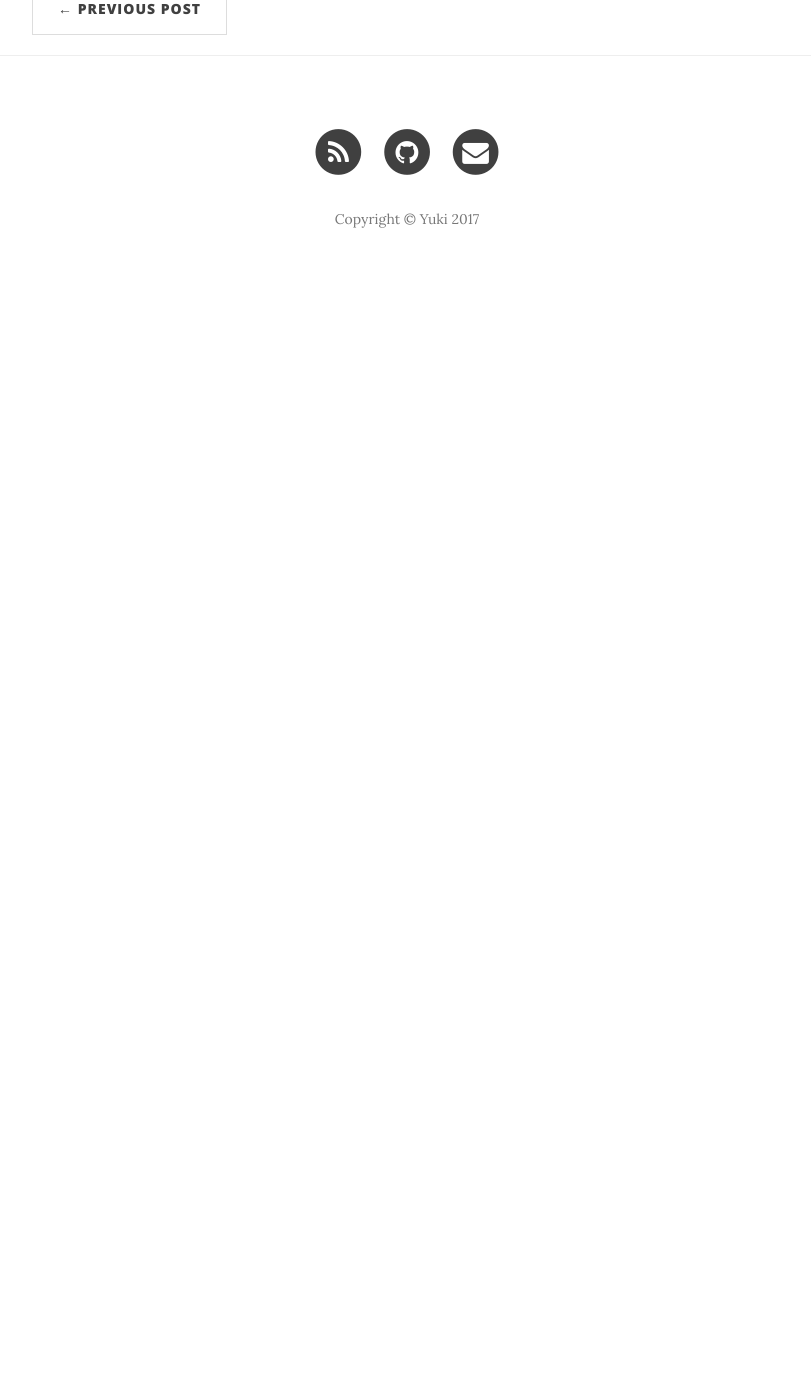
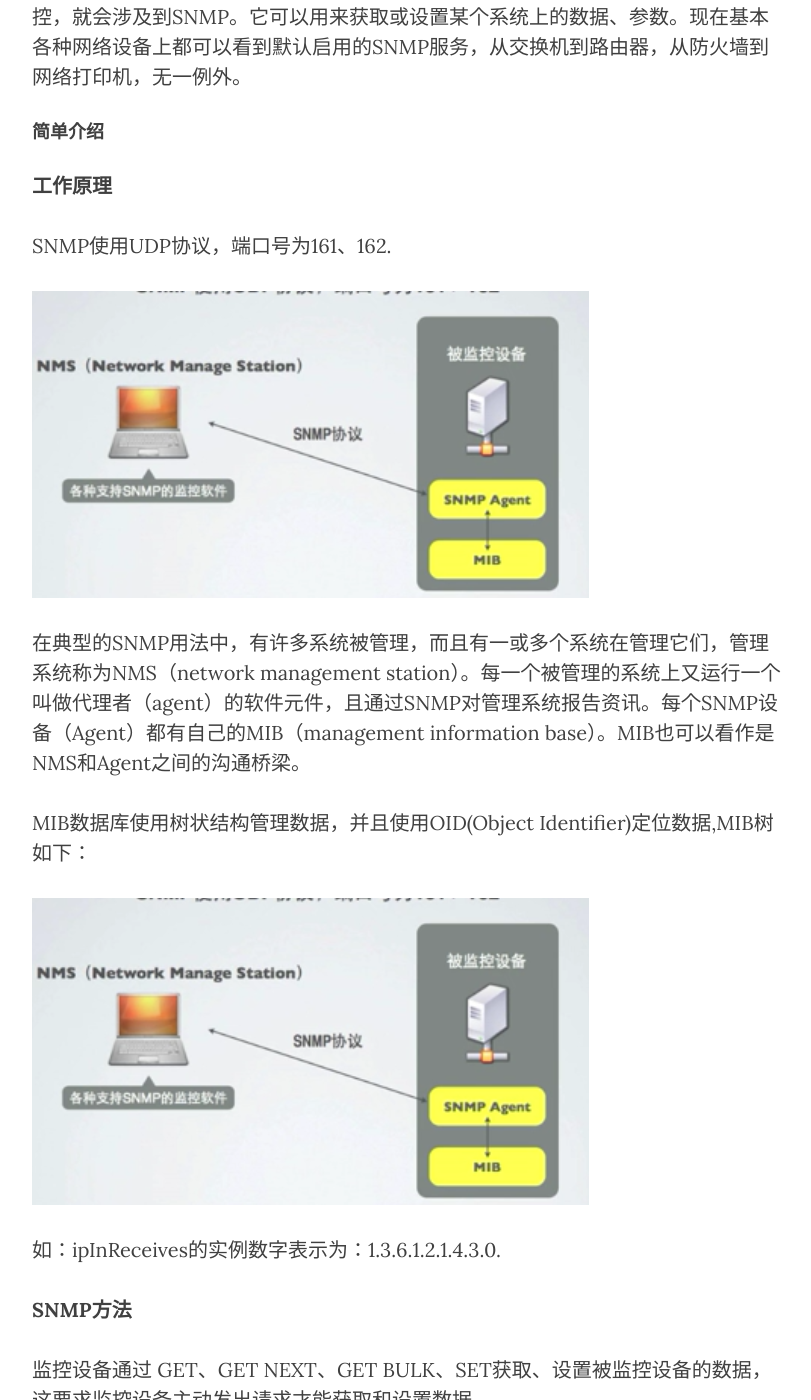
Before and after one commit to PrincessQyy/PrincessQyy.GitHub.io, a Jekyll site: the page built from _posts/2017-3-30-[Linux]SNMP.md, in a window 1280 px wide and 1400 px high, scrolled down 521 px. Shown: the whole window, without its empty margins (233-1044 px from the left). Built offline with Jekyll 4.4.1, drawn with Linux system fonts in a browser that asks for light colours; nearby versions of some CDN libraries; before the commit the page ends 900 px from its top, so only the background shows below that; some of the changed text lies outside the part shown.

Commit message:
write blogs

```diff
--- a/_posts/2017-3-30-[Linux]SNMP.md
+++ b/_posts/2017-3-30-[Linux]SNMP.md
@@ -1,6 +1,43 @@
 ---
 layout:     post
-title:      "【Linux】SNMP"
+title:      "【Linux】网站监控-SNMP"
 date:       2017-03-30 11:18:00
 author:     "Yuki"
 ---
+
+简单网络管理协议（SNMP）是TCP/IP协议簇的一个应用层协议。基本说到网络监控，就会涉及到SNMP。它可以用来获取或设置某个系统上的数据、参数。现在基本各种网络设备上都可以看到默认启用的SNMP服务，从交换机到路由器，从防火墙到网络打印机，无一例外。
+
+#### 简单介绍
+
+**工作原理**
+
+SNMP使用UDP协议，端口号为161、162.
+
+<img src="../../../../../img/blogs/SNMP/01.png">
+
+在典型的SNMP用法中，有许多系统被管理，而且有一或多个系统在管理它们，管理系统称为NMS（network management station）。每一个被管理的系统上又运行一个叫做代理者（agent）的软件元件，且通过SNMP对管理系统报告资讯。每个SNMP设备（Agent）都有自己的MIB（management information base）。MIB也可以看作是NMS和Agent之间的沟通桥梁。
+
+MIB数据库使用树状结构管理数据，并且使用OID(Object Identifier)定位数据,MIB树如下：
+
+<img src="../../../../../img/blogs/SNMP/01.png">
+
+如：ipInReceives的实例数字表示为：1.3.6.1.2.1.4.3.0.
+
+**SNMP方法**
+
+监控设备通过 GET、GET NEXT、GET BULK、SET获取、设置被监控设备的数据，这要求监控设备主动发出请求才能获取和设置数据。
+
+被监控设备也可以通过TRAPS、INFORM被触发在遇到紧急情况时主动向监控设备发送数据。
+
+**SNMP版本**
+
+SNMP一共有三个版本，SNMPv1，SNMPv2c(SNMPv2u)、SNMPv3。SNMPv1和SNMPv2是使用最多的两个版本，因为很多有SNMP服务的设备都有一定年头了，比如路由器、交换机啥的，不支持SNMPv3,就算支持，老版本用着也不错，升级也麻烦，所以几乎不会去升级。
+
+三个版本的区别就是数据的安全性不同，SNMPv1是最没安全性的，数据在网络上的传输是明文的，SNMPv2提高了安全性，SNMPv3安全性最高。
+
+#### net-snmp
+
+SNMP最常用的开源实现就是 net-snmp。
+
+* 用命令 `service snmpd start` 启动net-snmp服务
+* net-snmp 配置文件在 /etc/snmp/snmpd.conf
```
Also changed, not shown: _posts/2017-3-20-[Linux]iptables.md (+21 -4 lines), _posts/2017-4-10-[Python]multithread.md (added, +224 -0 lines), _posts/2017-4-8-[Python]regex.md (added, +33 -0 lines), img/blogs/SNMP/01.png (added), img/blogs/SNMP/02.png (added), img/blogs/iptables/05.png (added), img/blogs/iptables/06.png (added), img/blogs/multithread/01.png (added), img/blogs/multithread/03.png (added), img/blogs/regex/01.png (added), 1 other file.
